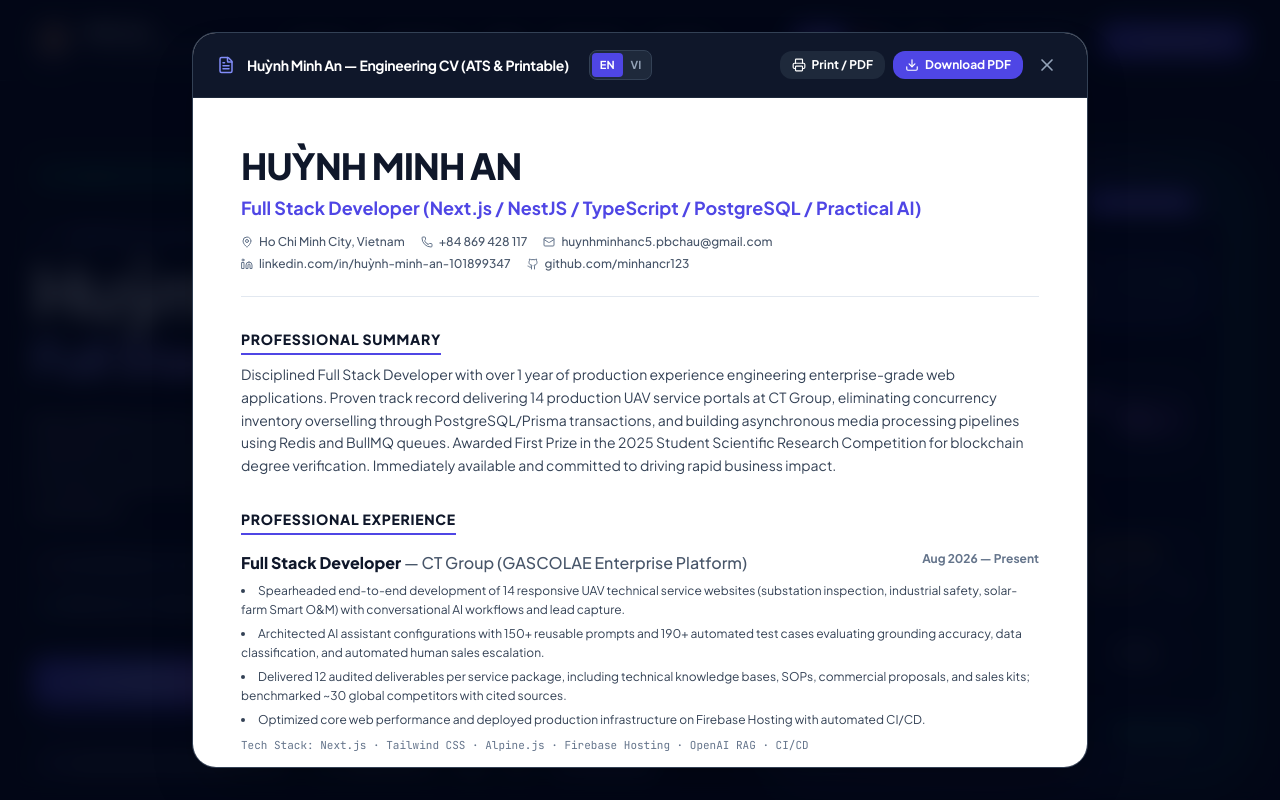
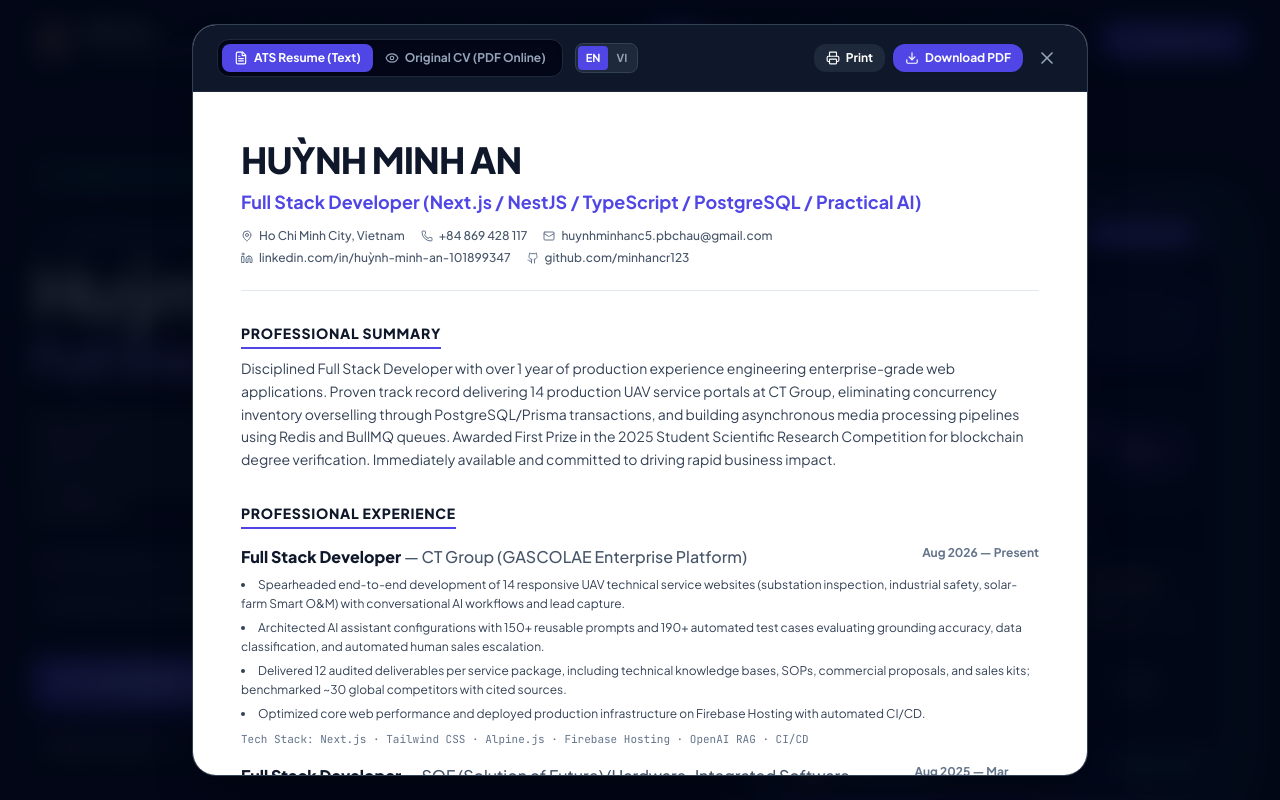
Before and after one commit to minhancr123/My_Portfolio, a React (Vite) app: page / in a window 1280 px wide. Both pictures are taken after a click on the button "View ATS Resume". Shown: the top 800 px of the page. Built offline with nearby package versions, Linux system fonts and the light colour scheme.

Commit message:
feat: split CV view into ATS resume and original PDF viewer online

```diff
--- a/src/App.tsx
+++ b/src/App.tsx
@@ -462,6 +462,7 @@ function App() {
   const [activeModalProject, setActiveModalProject] = useState<Project | null>(null)
   const [cvModalOpen, setCvModalOpen] = useState(false)
   const [cvModalLangOverride, setCvModalLangOverride] = useState<Language | null>(null)
+  const [cvViewMode, setCvViewMode] = useState<'ats' | 'pdf'>('ats')
   const activeCvLang = cvModalLangOverride ?? lang
   const [toastMessage, setToastMessage] = useState<string | null>(null)
   const [pipelineStep, setPipelineStep] = useState<number>(0)
@@ -633,17 +634,36 @@ function App() {
               {darkMode ? <Sun size={16} /> : <Moon size={16} />}
             </button>
 
-            {/* View CV ATS Modal Button */}
-            <button
-              onClick={() => setCvModalOpen(true)}
-              className={`hidden sm:inline-flex items-center gap-1.5 px-3.5 py-2 text-xs font-bold rounded-xl border transition-all ${
+            {/* View ATS Resume */}
+            <button
+              onClick={() => {
+                setCvViewMode('ats')
+                setCvModalOpen(true)
+              }}
+              className={`hidden sm:inline-flex items-center gap-1.5 px-3 py-2 text-xs font-bold rounded-xl border transition-all ${
+                darkMode
+                  ? 'border-slate-700 text-slate-300 hover:bg-slate-800 hover:border-slate-600'
+                  : 'border-slate-300 text-slate-700 hover:bg-slate-100'
+              }`}
+            >
+              <FileText size={14} className="text-indigo-400" />
+              <span>ATS Resume</span>
+            </button>
+
+            {/* View Original CV Online */}
+            <button
+              onClick={() => {
+                setCvViewMode('pdf')
+                setCvModalOpen(true)
+              }}
+              className={`hidden md:inline-flex items-center gap-1.5 px-3 py-2 text-xs font-bold rounded-xl border transition-all ${
                 darkMode
                   ? 'border-indigo-500/40 text-indigo-300 hover:bg-indigo-500/10'
                   : 'border-indigo-600 text-indigo-600 hover:bg-indigo-50'
               }`}
             >
               <Eye size={14} />
-              <span>{lang === 'en' ? 'View CV (ATS)' : 'Xem CV'}</span>
+              <span>{lang === 'en' ? 'Original CV (PDF)' : 'CV Gốc (PDF)'}</span>
             </button>
 
             {/* Download CV PDF Direct Button */}
@@ -714,14 +734,29 @@ function App() {
               <button
                 onClick={() => {
                   setMobileMenuOpen(false)
+                  setCvViewMode('pdf')
+                  setCvModalOpen(true)
+                }}
+                className={`w-full py-2.5 rounded-xl border text-sm font-bold flex items-center justify-center gap-2 ${
+                  darkMode ? 'border-indigo-500/50 text-indigo-300 bg-indigo-950/40' : 'border-indigo-300 text-indigo-700 bg-indigo-50'
+                }`}
+              >
+                <Eye size={16} />
+                {lang === 'en' ? 'View Original CV (PDF Online)' : 'Xem CV Gốc Trực Tuyến (PDF)'}
+              </button>
+
+              <button
+                onClick={() => {
+                  setMobileMenuOpen(false)
+                  setCvViewMode('ats')
                   setCvModalOpen(true)
                 }}
                 className={`w-full py-2.5 rounded-xl border text-sm font-bold flex items-center justify-center gap-2 ${
                   darkMode ? 'border-slate-700 text-slate-200 bg-slate-900' : 'border-slate-300 text-slate-800 bg-slate-100'
                 }`}
               >
-                <Eye size={16} />
-                {lang === 'en' ? 'View Full ATS Resume' : 'Xem CV Chi Tiết'}
+                <FileText size={16} />
+                {lang === 'en' ? 'View ATS Resume (Text)' : 'Xem CV Chuẩn ATS'}
               </button>
             </div>
           </div>
@@ -802,38 +837,56 @@ function App() {
 
                 {/* Primary Action Buttons */}
                 <div className="pt-2 flex flex-wrap items-center gap-3 sm:gap-4">
-                  {/* Download CV PDF Direct */}
-                  <a
-                    href="/cv.pdf"
-                    download="Huynh_Minh_An_FullStack_Developer_CV.pdf"
-                    onClick={() => showToast(lang === 'en' ? 'Downloading official CV (PDF)...' : 'Đang tải xuống CV PDF...')}
+                  {/* View Original CV Online */}
+                  <button
+                    onClick={() => {
+                      setCvViewMode('pdf')
+                      setCvModalOpen(true)
+                    }}
                     className="inline-flex items-center gap-2.5 px-6 py-3.5 bg-gradient-to-r from-indigo-600 via-indigo-500 to-purple-600 hover:from-indigo-500 hover:to-purple-500 text-white font-bold text-sm rounded-xl shadow-xl shadow-indigo-600/30 transition-all hover:scale-[1.02] active:scale-[0.98]"
                   >
-                    <Download size={18} />
-                    <span>{lang === 'en' ? 'Download Resume (PDF)' : 'Tải CV Bản Đẹp (PDF)'}</span>
-                  </a>
-
-                  {/* View CV ATS Modal */}
-                  <button
-                    onClick={() => setCvModalOpen(true)}
+                    <Eye size={18} />
+                    <span>{lang === 'en' ? 'View Original CV (Online)' : 'Xem CV Gốc Trực Tuyến'}</span>
+                  </button>
+
+                  {/* View ATS Resume */}
+                  <button
+                    onClick={() => {
+                      setCvViewMode('ats')
+                      setCvModalOpen(true)
+                    }}
                     className={`inline-flex items-center gap-2 px-5 py-3.5 rounded-xl font-bold text-sm border transition-all ${
                       darkMode
                         ? 'bg-slate-900/90 border-slate-700 hover:border-indigo-500/50 text-slate-200 hover:bg-slate-800'
                         : 'bg-white border-slate-300 hover:border-indigo-600 text-slate-800 hover:bg-slate-50'
                     }`}
                   >
-                    <Eye size={17} className="text-indigo-400" />
+                    <FileText size={17} className="text-indigo-400" />
                     <span>{lang === 'en' ? 'View ATS Resume' : 'Xem CV Chuẩn ATS'}</span>
                   </button>
 
+                  {/* Download CV PDF Direct */}
+                  <a
+                    href="/cv.pdf"
+                    download="Huynh_Minh_An_FullStack_Developer_CV.pdf"
+                    onClick={() => showToast(lang === 'en' ? 'Downloading official CV (PDF)...' : 'Đang tải xuống CV PDF...')}
+                    className={`inline-flex items-center gap-2 px-4 py-3.5 rounded-xl font-semibold text-sm border transition-colors ${
+                      darkMode ? 'border-slate-800 text-slate-300 hover:text-white hover:bg-slate-800' : 'border-slate-300 text-slate-700 hover:bg-slate-100'
+                    }`}
+                    title="Download Official PDF"
+                  >
+                    <Download size={16} />
+                    <span>PDF</span>
+                  </a>
+
                   {/* Explore Work */}
                   <a
                     href="#projects"
-                    className={`inline-flex items-center gap-2 px-5 py-3.5 rounded-xl font-semibold text-sm transition-colors ${
+                    className={`inline-flex items-center gap-2 px-4 py-3.5 rounded-xl font-semibold text-sm transition-colors ${
                       darkMode ? 'text-slate-300 hover:text-white' : 'text-slate-600 hover:text-slate-900'
                     }`}
                   >
-                    <span>{lang === 'en' ? 'Explore Projects' : 'Xem các dự án'}</span>
+                    <span>{lang === 'en' ? 'Explore Projects' : 'Xem dự án'}</span>
                     <ArrowDown size={16} />
                   </a>
                 </div>
@@ -1897,16 +1950,39 @@ function App() {
             onClick={() => setCvModalOpen(false)}
           />
 
-          <div className="relative w-full max-w-4xl max-h-[92vh] overflow-y-auto rounded-3xl border border-slate-700 bg-white text-slate-900 shadow-2xl z-10 flex flex-col">
+          <div className={`relative w-full ${cvViewMode === 'pdf' ? 'max-w-5xl' : 'max-w-4xl'} max-h-[94vh] overflow-y-auto rounded-3xl border border-slate-700 bg-white text-slate-900 shadow-2xl z-10 flex flex-col`}>
             {/* Top Toolbar */}
-            <div className="sticky top-0 z-20 bg-slate-900 text-white px-6 py-4 flex items-center justify-between border-b border-slate-800">
-              <div className="flex items-center gap-3">
-                <FileText size={18} className="text-indigo-400" />
-                <span className="font-bold text-sm tracking-tight hidden sm:inline">
-                  Huỳnh Minh An — Engineering CV (ATS & Printable)
-                </span>
-                {/* Modal language toggle */}
-                <div className="p-0.5 rounded-lg bg-slate-800 border border-slate-700 flex items-center ml-2">
+            <div className="sticky top-0 z-20 bg-slate-900 text-white px-4 sm:px-6 py-3.5 flex flex-wrap items-center justify-between gap-3 border-b border-slate-800">
+              <div className="flex items-center gap-2 sm:gap-3 flex-wrap">
+                {/* View Mode Segmented Switcher */}
+                <div className="p-1 rounded-xl bg-slate-950 border border-slate-800 flex items-center shadow-inner">
+                  <button
+                    onClick={() => setCvViewMode('ats')}
+                    className={`px-3 py-1.5 rounded-lg text-xs font-bold flex items-center gap-1.5 transition-all ${
+                      cvViewMode === 'ats'
+                        ? 'bg-indigo-600 text-white shadow-sm'
+                        : 'text-slate-400 hover:text-white'
+                    }`}
+                  >
+                    <FileText size={14} />
+                    <span>{lang === 'en' ? 'ATS Resume (Text)' : 'Bản ATS (Text)'}</span>
+                  </button>
+                  <button
+                    onClick={() => setCvViewMode('pdf')}
+                    className={`px-3 py-1.5 rounded-lg text-xs font-bold flex items-center gap-1.5 transition-all ${
+                      cvViewMode === 'pdf'
+                        ? 'bg-indigo-600 text-white shadow-sm'
+                        : 'text-slate-400 hover:text-white'
+                    }`}
+                  >
+                    <Eye size={14} />
+                    <span>{lang === 'en' ? 'Original CV (PDF Online)' : 'CV Gốc (PDF Online)'}</span>
+                  </button>
+                </div>
+
+                {/* Modal language toggle (only for ATS view) */}
+                {cvViewMode === 'ats' && (
+                  <div className="p-0.5 rounded-lg bg-slate-800 border border-slate-700 flex items-center">
                     <button
                       onClick={() => setCvModalLangOverride('en')}
                       className={`px-2 py-1 rounded text-[11px] font-bold ${
@@ -1924,27 +2000,43 @@ function App() {
                       VI
                     </button>
                   </div>
+                )}
+
+                {/* Open in new tab (only for PDF view) */}
+                {cvViewMode === 'pdf' && (
+                  <a
+                    href="/cv.pdf"
+                    target="_blank"
+                    rel="noopener noreferrer"
+                    className="px-2.5 py-1.5 rounded-lg bg-slate-800 hover:bg-slate-700 text-slate-300 text-xs font-semibold flex items-center gap-1.5 transition-colors"
+                  >
+                    <ExternalLink size={13} />
+                    <span className="hidden sm:inline">{lang === 'en' ? 'Full Tab' : 'Mở tab mới'}</span>
+                  </a>
+                )}
               </div>
 
               <div className="flex items-center gap-2">
-                {/* Print button */}
+                {/* Print button (only for ATS) */}
+                {cvViewMode === 'ats' && (
                   <button
                     onClick={() => window.print()}
                     className="px-3 py-1.5 rounded-xl bg-slate-800 hover:bg-slate-700 text-xs font-bold flex items-center gap-1.5 transition-colors"
                     title="Print / Save to PDF"
                   >
                     <Printer size={14} />
-                  <span className="hidden sm:inline">{activeCvLang === 'en' ? 'Print / PDF' : 'In CV'}</span>
-                </button>
+                    <span className="hidden sm:inline">{activeCvLang === 'en' ? 'Print' : 'In'}</span>
+                  </button>
+                )}
 
                 {/* Direct download PDF */}
                 <a
                   href="/cv.pdf"
                   download="Huynh_Minh_An_FullStack_Developer_CV.pdf"
-                  className="px-3 py-1.5 rounded-xl bg-indigo-600 hover:bg-indigo-500 text-white text-xs font-bold flex items-center gap-1.5 transition-colors"
+                  className="px-3 py-1.5 rounded-xl bg-indigo-600 hover:bg-indigo-500 text-white text-xs font-bold flex items-center gap-1.5 transition-colors shadow-sm"
                 >
                   <Download size={14} />
-                  <span>Download PDF</span>
+                  <span>{lang === 'en' ? 'Download PDF' : 'Tải PDF'}</span>
                 </a>
 
                 {/* Close modal */}
@@ -1958,7 +2050,16 @@ function App() {
               </div>
             </div>
 
-            {/* ATS Printable Resume Body */}
+            {/* Modal Body: Switch between PDF Embed and ATS Printable Resume */}
+            {cvViewMode === 'pdf' ? (
+              <div className="p-2 sm:p-4 bg-slate-950 flex flex-col flex-1 h-[82vh] min-h-[620px]">
+                <iframe
+                  src="/cv.pdf#toolbar=1&navpanes=0&scrollbar=1"
+                  title="Huỳnh Minh An — Original CV PDF"
+                  className="w-full flex-1 rounded-2xl border border-slate-800 bg-slate-900 shadow-inner"
+                />
+              </div>
+            ) : (
               <div className="p-8 sm:p-12 space-y-8 bg-white text-slate-900 text-left cv-printable">
               {/* Header Info */}
               <div className="border-b border-slate-200 pb-6 space-y-2">
@@ -2086,6 +2187,7 @@ function App() {
                 </div>
               </div>
             </div>
+            )}
           </div>
         </div>
       )}
```
Lines whose indentation alone changed are shown as unchanged.
